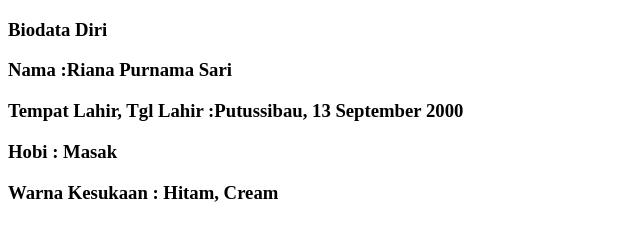
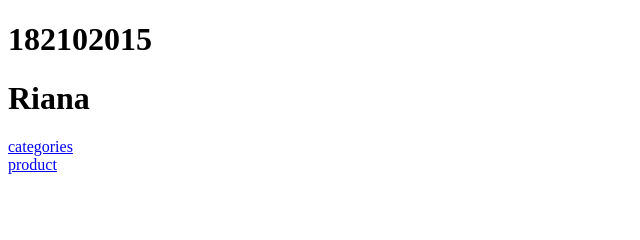
Before and after one commit to rianapurnamasr/belajar_git_c2, a plain HTML site: page index.html in a window 1280 px wide. Shown: the whole page, without its empty margins (0-640 px from the left). Drawn offline with Linux system fonts and the light colour scheme.

Commit message:
File Tambahan riana_182102015.html

```diff
--- a/index.html
+++ b/index.html
@@ -1,13 +1,15 @@
 <!DOCTYPE html>
-<html>
+<html lang="en">
 <head>
-	<title>Documents</title>
+	<title>Riana</title>
 </head>
-<body>
-	<h3>Biodata Diri</h3>
-	<h3>Nama					:Riana Purnama Sari</h3>
-	<h3>Tempat Lahir, Tgl Lahir	:Putussibau, 13 September 2000</h3>
-	<h3>Hobi					: Masak</h3>
-	<h3>Warna Kesukaan			: Hitam, Cream</h3>
+<body >
+	<div>
+		<h1> 182102015 </h1>
+		<h1> Riana </h1>
+	</div>
+	<a href="categories.php">categories</a>
+	<br>
+	<a href="products.php">product</a>
 </body>
 </html>
```
Also changed, not shown: riana_182102015.html (added, +14 -0 lines).
